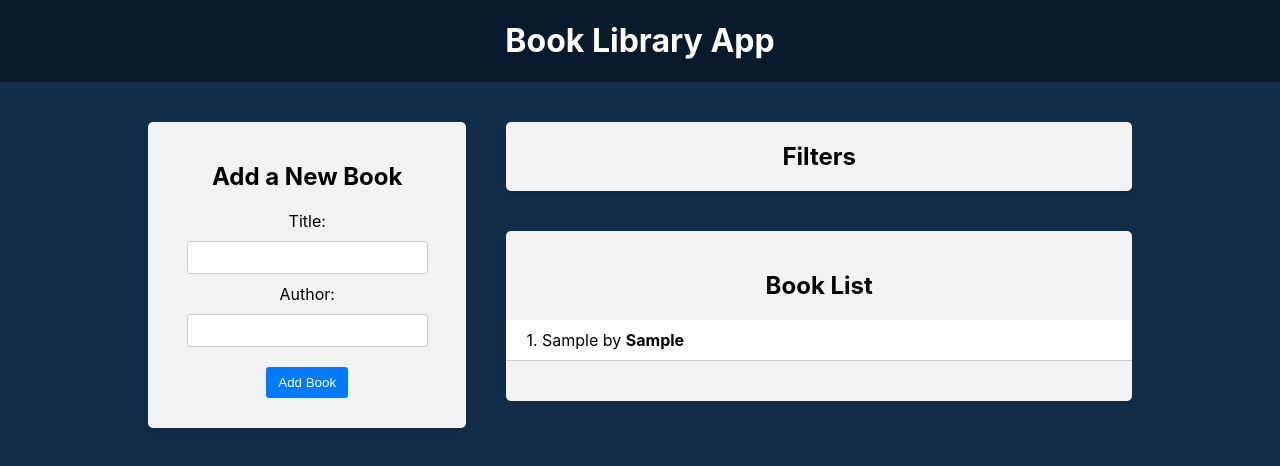
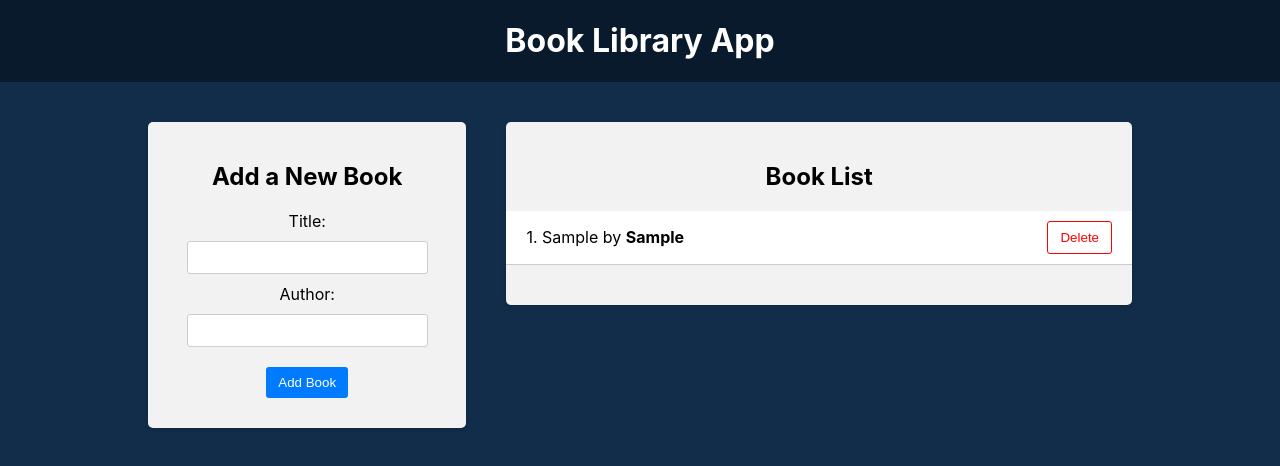
Before and after one commit to qarangy/Library-App, a React (Create React App) app in the folder frontend/: page / in a window 1280 px wide. Both pictures are taken after typing "Sample", "Sample" into the empty fields and a click on the button "Add Book". Shown: the top 466 px of the page. Built offline with nearby package versions, Linux system fonts and the light colour scheme.

Commit message:
Delete book by id

```diff
--- a/frontend/src/App.js
+++ b/frontend/src/App.js
@@ -1,6 +1,6 @@
 import BookForm from './components/BookForm/BookForm';
 import BookList from './components/BookList/BookList';
-import Filter from './components/Filter/Filter';
+// import Filter from './components/Filter/Filter';
 import './App.css';
 
 function App() {
@@ -16,7 +16,7 @@
         </div>
 
         <div className="app-right-column">
-          <Filter />
+          {/* <Filter /> */}
           <BookList />
         </div>
       </main>
@@ -25,5 +25,3 @@
 }
 
 export default App;
-
-// npm install @reduxjs/toolkit@1.9.5 react-redux@8.1.2
--- a/frontend/src/components/BookForm/BookForm.js
+++ b/frontend/src/components/BookForm/BookForm.js
@@ -1,7 +1,7 @@
 import { useState } from 'react';
 import { useDispatch } from 'react-redux';
 import { v4 as uuidv4 } from 'uuid';
-import addBook from '../../redux/books/actionCreators';
+import { addBook } from '../../redux/books/actionCreators';
 import './BookForm.css';
 
 const BookForm = () => {
--- a/frontend/src/components/BookList/BookList.js
+++ b/frontend/src/components/BookList/BookList.js
@@ -1,8 +1,16 @@
 import { useSelector } from 'react-redux';
+import { useDispatch } from 'react-redux';
+import { deleteBook } from '../../redux/books/actionCreators';
 import './BookList.css';
 
 const BookList = () => {
   const books = useSelector((state) => state.books);
+  const dispatch = useDispatch();
+
+  const handleDeleteBook = (id) => {
+    dispatch(deleteBook(id));
+  };
+
   return (
     <div className="app-block book-list">
       <h2>Book List</h2>
@@ -15,6 +23,11 @@
               <div className="book-info">
                 {++index}. {book.title} by <strong>{book.author}</strong>
               </div>
+              <div className="book-actions">
+                <button onClick={() => handleDeleteBook(book.id)}>
+                  Delete
+                </button>
+              </div>
             </li>
           ))}
         </ul>
--- a/frontend/src/redux/books/actionCreators.js
+++ b/frontend/src/redux/books/actionCreators.js
@@ -1,10 +1,15 @@
 import * as actionTypes from './actionTypes';
 
-const addBook = (newBook) => {
+export const addBook = (newBook) => {
   return {
     type: actionTypes.ADD_BOOK,
     payload: newBook,
   };
 };
 
-export default addBook;
+export const deleteBook = (id) => {
+  return {
+    type: actionTypes.DELETE_BOOK,
+    payload: id,
+  };
+};
--- a/frontend/src/redux/books/actionTypes.js
+++ b/frontend/src/redux/books/actionTypes.js
@@ -1 +1,2 @@
 export const ADD_BOOK = 'ADD_BOOK';
+export const DELETE_BOOK = 'DELETE_BOOK';
--- a/frontend/src/redux/books/reducer.js
+++ b/frontend/src/redux/books/reducer.js
@@ -6,6 +6,8 @@
   switch (action.type) {
     case actionTypes.ADD_BOOK:
       return [...state, action.payload];
+    case actionTypes.DELETE_BOOK:
+      return state.filter((book) => book.id !== action.payload)
     default:
       return state;
   }
```
